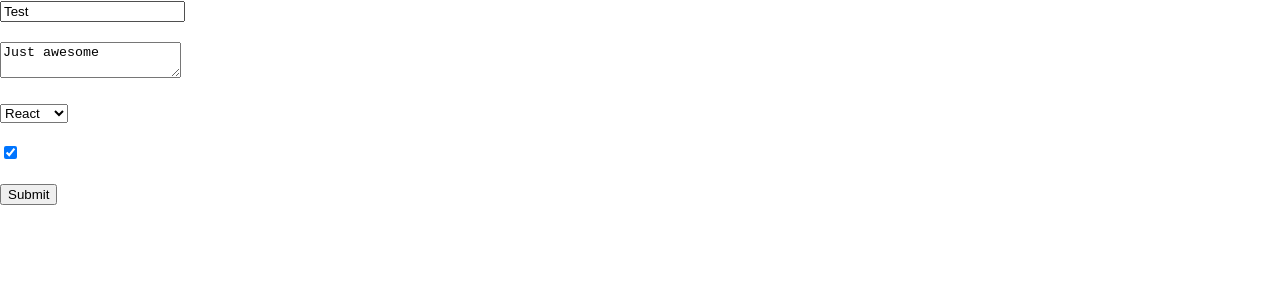
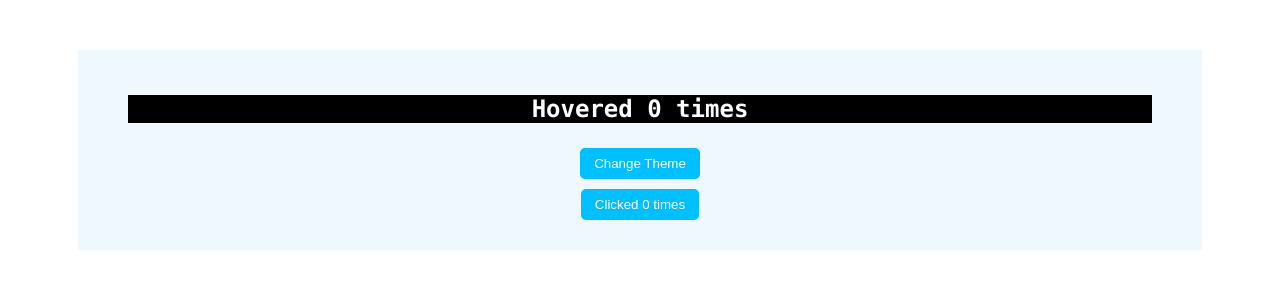
Before and after one commit to mralaminahamed/react-app-vanila, a React (Create React App) app: page / in a window 1280 px wide. Shown: the top 300 px of the page. Built offline with nearby package versions, Linux system fonts and the light colour scheme.

Commit message:
Update App.js

```diff
--- a/src/App.js
+++ b/src/App.js
@@ -3,12 +3,57 @@
 // import Increment from './Components/Increment';
 // import Toggle from './Components/Toggle';
 //import ClockList from "./Components/ClockList";
-import Form from "./Components/Form";
+//import Form from "./Components/Form";
+//import Emoji from "./Components/composetion/Emoji";
+//import Text from "./Components/composetion/Text";
+//import Bracket from "./Components/composetion/Brackets";
+//import ClickCounter from "./Components/HOC/ClickCounter";
+//import HoverCounter from "./Components/HOC/HoverCounter";
 
-function App() {
-  //let quantities = [1, 2, 3];
-  return [
-      <Form key={1}/>
+//import Counter from "./Components/HOC/Counter";
+//import ClickCounter from "./Components/HOC/ClickCounter";
+//import HoverCounter from "./Components/HOC/HoverCounter";
+
+import Section from "./Components/Template/Section";
+import {Component} from "react";
+import ThemeContext from './contexts/themeContext'
+
+export default class App extends Component {
+    state = {
+        theme: 'dark'
+    }
+
+    switchTheme = () => {
+        this.setState(({theme}) => {
+            if (theme === 'dark') {
+                return {theme: 'light'}
+            }
+            return {theme: 'dark'}
+        })
+    }
+
+    render() {
+        const {theme} = this.state;
+        return (
+            <div className='container'>
+                <ThemeContext.Provider value={{theme, switchTheme : this.switchTheme}}>
+                    <Section/>
+                </ThemeContext.Provider>
+            </div>
+        )
+    }
+
+    //let quantities = [1, 2, 3];
+    // return (
+    //     <Emoji>
+    //       {({addEmoji}) => (
+    //           <Bracket>
+    //             {({addBracket}) => <Text addEmoji={addEmoji} addBracket={addBracket}/>}
+    //           </Bracket>
+    //       )}
+    //     </Emoji>
+    // );
+    //<Form key={1}/>
     //<ClockList quantities={quantities} />,
     // <Clock locale='bn-BD' key={Math.random()} />,
     // <Clock locale='en' key={Math.random()}/>,
@@ -17,7 +62,5 @@ function App() {
     // <Toggle key={Math.random()} />,
     // <Toggle key={Math.random()} />,
     // <Images />,
-  ];
+
 }
-
-export default App;
```
